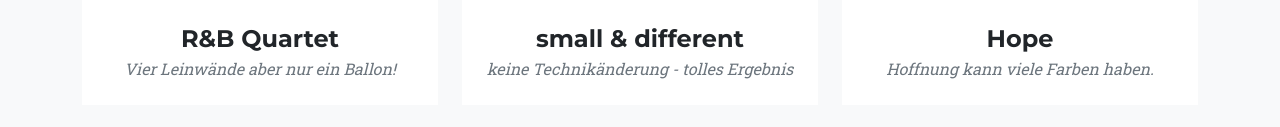
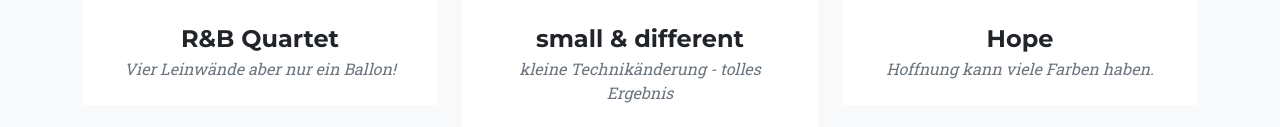
Before and after one commit to gcueppers/gcueppers.github.io, a plain HTML site: page index.html in a window 1280 px wide. Shown: the part 2533-2660 px from the top of the page. Drawn offline with nearby package versions, Linux system fonts and the light colour scheme.

Commit message:
typo in art description

```diff
--- a/index.html
+++ b/index.html
@@ -189,7 +189,7 @@
                             </a>
                             <div class="portfolio-caption">
                                 <div class="portfolio-caption-heading">small & different</div>
-                                <div class="portfolio-caption-subheading text-muted">keine Technikänderung - tolles Ergebnis</div>
+                                <div class="portfolio-caption-subheading text-muted">kleine Technikänderung - tolles Ergebnis</div>
                             </div>
                         </div>
                     </div>
```
